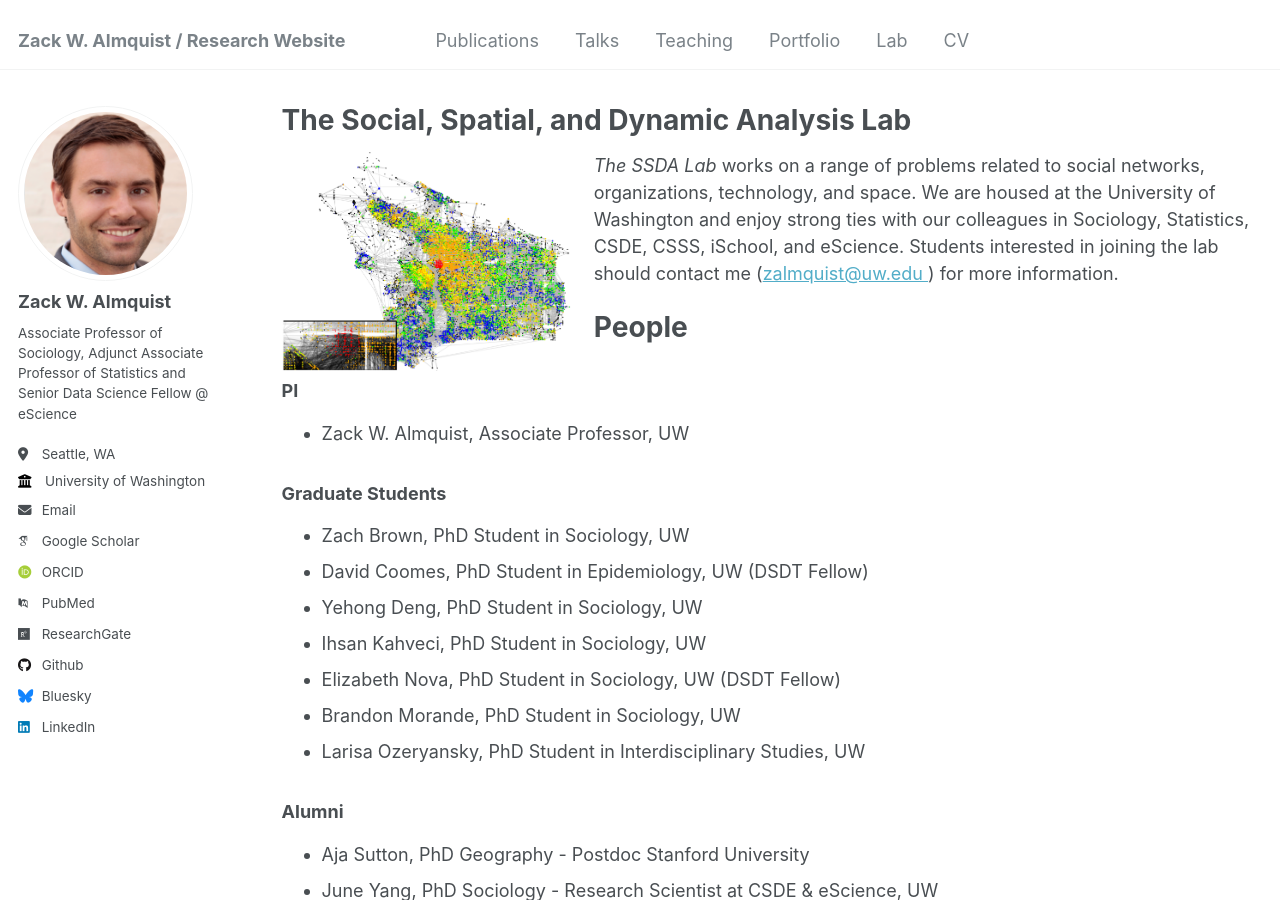
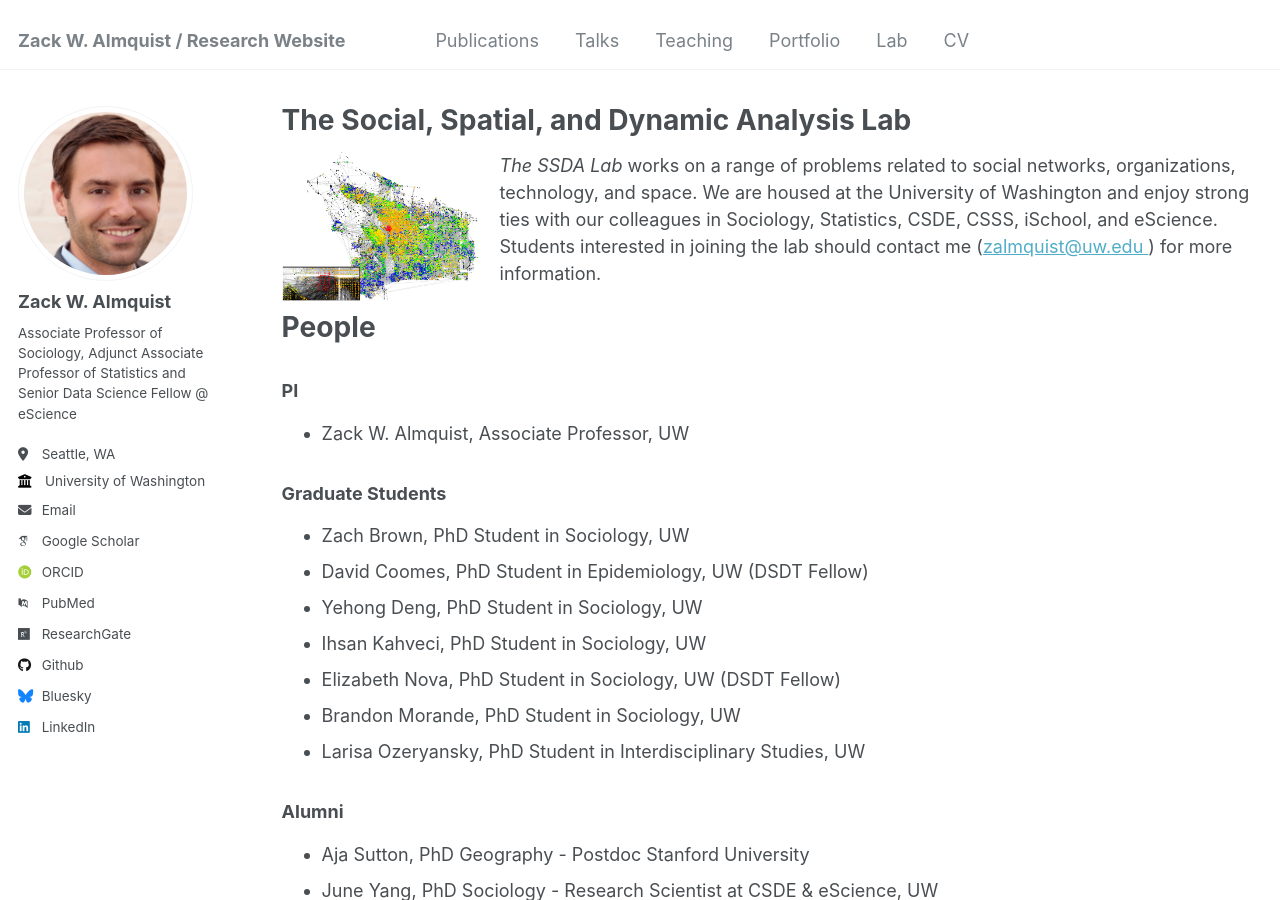
Before and after one commit to zalmquist/zalmquist.github.io, a Jekyll site: the page built from _pages/lab.md, in a window 1280 px wide and 900 px high. Built offline with Jekyll 4.4.1, drawn with Linux system fonts in a browser that asks for light colours; some web fonts are replaced.

Commit message:
Update lab.md

```diff
--- a/_pages/lab.md
+++ b/_pages/lab.md
@@ -7,7 +7,7 @@ author_profile: true
 
 {% include base_path %}
 
-![image-left](/images/diff_fest3.png){: .align-left style="width: 30%;"} *The SSDA Lab* works on a range of problems related to social networks, organizations, technology, and space. We are housed at the University of Washington and enjoy strong ties with our colleagues in Sociology, Statistics, CSDE, CSSS, iSchool, and eScience. Students interested in joining the lab should contact me (<a href="mailto:email:zalmquist@uw.edu">zalmquist@uw.edu </a>) for more information.
+![image-left](/images/diff_fest3.png){: .align-left style="width: 200px;"} *The SSDA Lab* works on a range of problems related to social networks, organizations, technology, and space. We are housed at the University of Washington and enjoy strong ties with our colleagues in Sociology, Statistics, CSDE, CSSS, iSchool, and eScience. Students interested in joining the lab should contact me (<a href="mailto:email:zalmquist@uw.edu">zalmquist@uw.edu </a>) for more information.
 
 People
 ===
```
